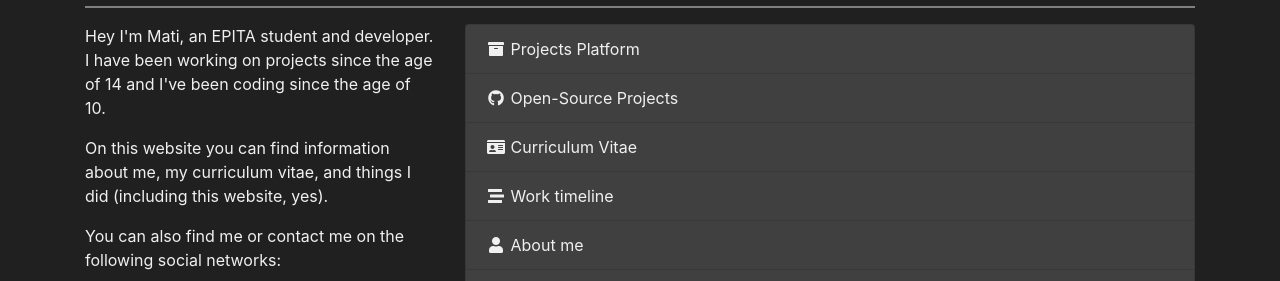
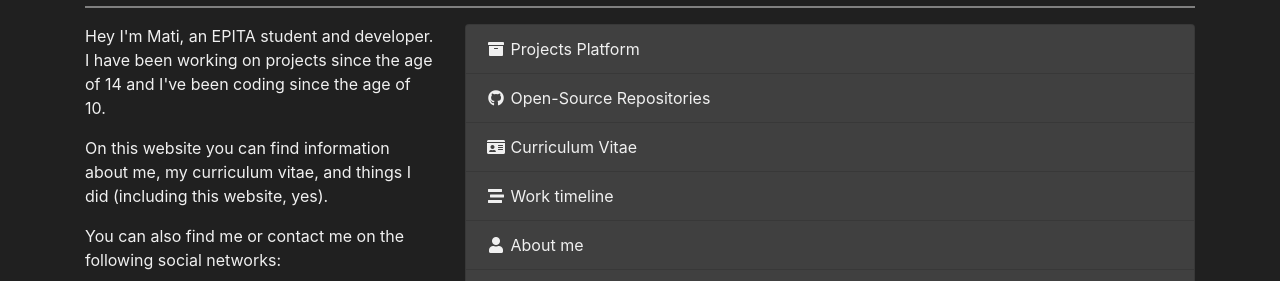
Before and after one commit to matiboux/matiboux.me, a Jekyll site: the page built from index.html, in a window 1280 px wide. Shown: the part 276-557 px from the top of the page. Built offline with Jekyll 4.4.1, drawn with Linux system fonts in a browser that asks for light colours; nearby versions of some CDN libraries.

Commit message:
Fix link to opensource repositories

```diff
--- a/index.html
+++ b/index.html
@@ -31,8 +31,8 @@ home: true
 		<div class="list-group list-group-dark ">
 			<a href="https://matiboux.com/" class="list-group-item list-group-item-action">
 				<i class="fas fa-archive fa-fw"></i> Projects Platform</a>
-			<a href="{{ '/opensource' | relative_url }}" class="list-group-item list-group-item-action">
-				<i class="fab fa-github fa-fw"></i> Open-Source Projects</a>
+			<a href="https://opensource.matiboux.com/" class="list-group-item list-group-item-action">
+				<i class="fab fa-github fa-fw"></i> Open-Source Repositories</a>
 			<a href="{{ '/cv' | relative_url }}" class="list-group-item list-group-item-action">
 				<i class="fas fa-id-card fa-fw"></i> Curriculum Vitae</a>
 			<a href="{{ '/timeline' | relative_url }}" class="list-group-item list-group-item-action">
```
